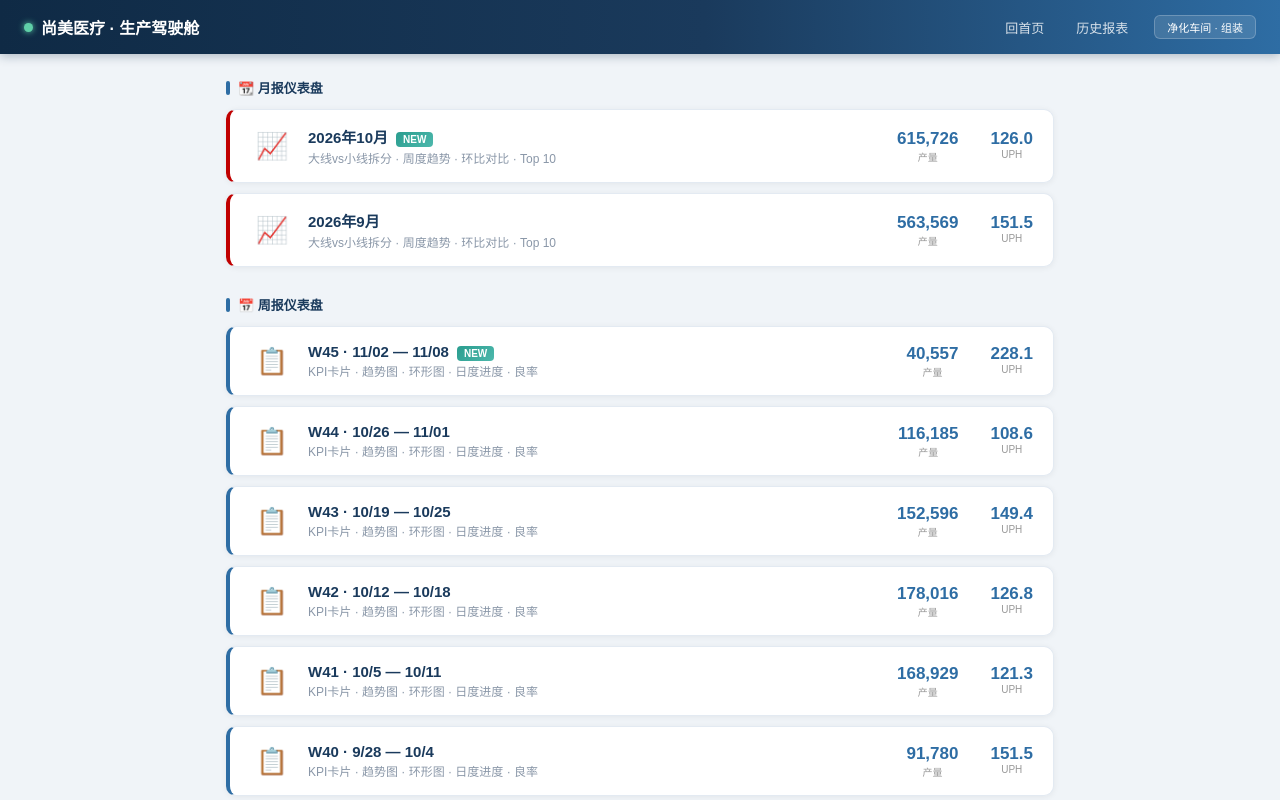
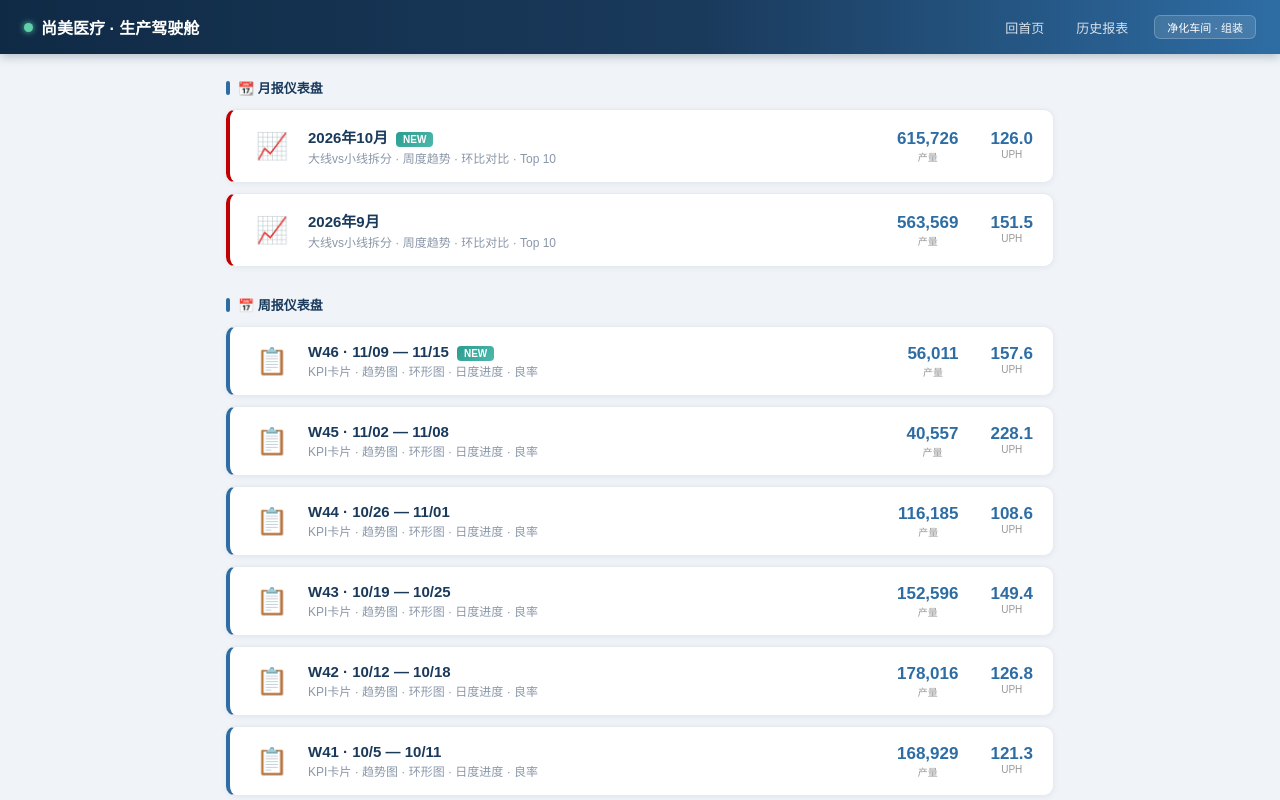
Before and after one commit to pubo759/summed-web, a plain HTML site: page reports/index.html in a window 1280 px wide. Shown: the top 800 px of the page. Drawn offline with Linux system fonts and the light colour scheme.

Commit message:
update reports/index.html

```diff
--- a/reports/index.html
+++ b/reports/index.html
@@ -105,10 +105,21 @@ a{text-decoration:none;color:inherit;}
 
   <div class="section-title" data-page-node-id="tttYehPVrPfpvEKu4iE5eM"><span class="bar" data-page-node-id="DlvKo3NHDpuGAyvrGL4fyP"></span>📅 周报仪表盘</div>
   <div class="card-list" data-page-node-id="9TuBhdMGbnd9h2APBHWPS8">
+    <a class="card weekly" href="history/W46_周报仪表盘.html" data-page-node-id="whRJoiL6GYhqWzmKukJyJG">
+      <div class="icon" style="color:#2E6DA4" data-page-node-id="oiVjexPMRf4jjUt7XFI85g">📋</div>
+      <div class="body" data-page-node-id="bmt6WDg0Lh83LgBtFSrtX2">
+        <div class="title" data-page-node-id="yihNAAfRMqjme5wuyImawL">W46 · 11/09 — 11/15<span class="tag-new" data-page-node-id="GGYVS2wv97TnU8AqnaOE6x">NEW</span></div>
+        <div class="desc" data-page-node-id="smJTflACaKlTJFeKzN8Nrl">KPI卡片 · 趋势图 · 环形图 · 日度进度 · 良率</div>
+      </div>
+      <div class="stats" data-page-node-id="7k9Ya5iG8Qqu6jMbWQubCQ">
+        <div class="st" data-page-node-id="e0vVpI9AiUUYeb17ssaAu2"><div class="v" data-page-node-id="OAzsjY6bOAS7HDGZzkUSbg">56,011</div><div class="l" data-page-node-id="s6q4VmxG98lg6Jlp9DSy26">产量</div></div>
+        <div class="st" data-page-node-id="LwyFHczZn2X048ALbvwMK5"><div class="v" data-page-node-id="4lB1JATkT7P4ZXb18BpT6d">157.6</div><div class="l" data-page-node-id="UtQGvpSzdSXFTHZNSim9Kj">UPH</div></div>
+      </div>
+    </a>
     <a class="card weekly" href="history/W45_周报仪表盘.html" data-page-node-id="whRJoiL6GYhqWzmKukJyJG">
       <div class="icon" style="color:#2E6DA4" data-page-node-id="oiVjexPMRf4jjUt7XFI85g">📋</div>
       <div class="body" data-page-node-id="bmt6WDg0Lh83LgBtFSrtX2">
-        <div class="title" data-page-node-id="yihNAAfRMqjme5wuyImawL">W45 · 11/02 — 11/08<span class="tag-new" data-page-node-id="GGYVS2wv97TnU8AqnaOE6x">NEW</span></div>
+        <div class="title" data-page-node-id="yihNAAfRMqjme5wuyImawL">W45 · 11/02 — 11/08</div>
         <div class="desc" data-page-node-id="smJTflACaKlTJFeKzN8Nrl">KPI卡片 · 趋势图 · 环形图 · 日度进度 · 良率</div>
       </div>
       <div class="stats" data-page-node-id="7k9Ya5iG8Qqu6jMbWQubCQ">
```
